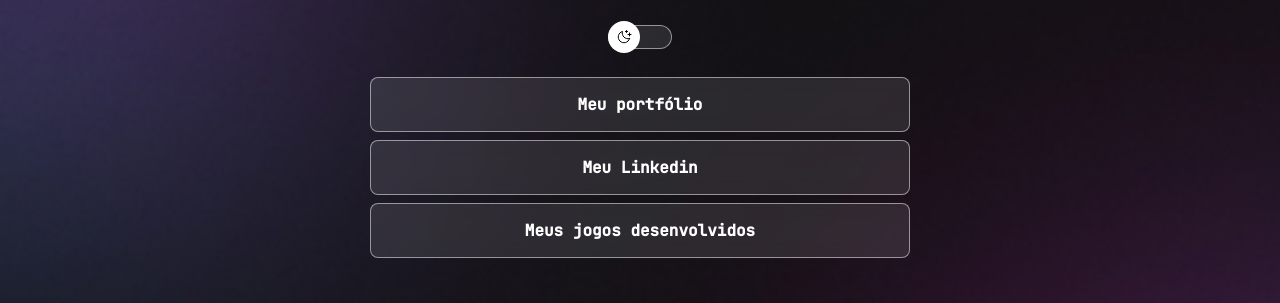
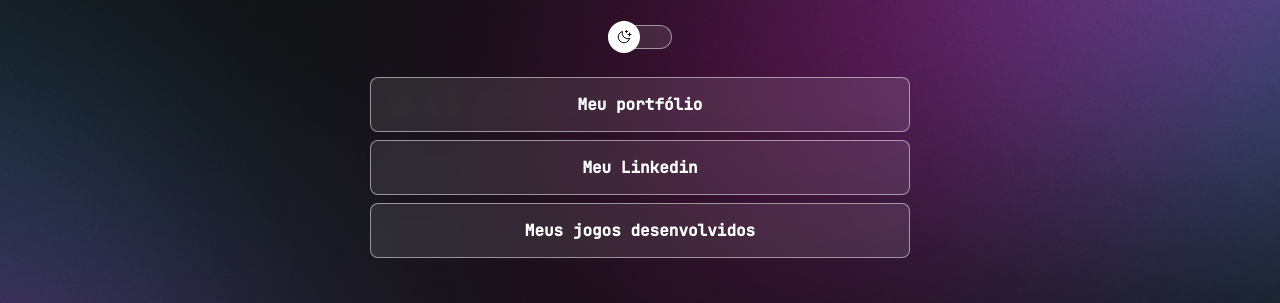
Before and after one commit to rqfaelviana/dev-hub, a plain HTML site: page index.html in a window 1280 px wide. Shown: the part 270-573 px from the top of the page. Drawn offline with nearby package versions, Linux system fonts and the light colour scheme.

Commit message:
change background based on media querie s

```diff
--- a/style.css
+++ b/style.css
@@ -34,6 +34,7 @@ body {
   background-position: top center;
   background-size: cover;
   transition: background-image 0.5s ease;
+  height: 100vh;
 }
 
 body * {
@@ -165,3 +166,13 @@ footer {
   text-align: center;
   font-size: 14px;
 }
+
+/* media queries */
+@media (min-width: 700px){
+  :root {
+    --bg-url: url(./assets/bg-desktop.jpg);
+  }
+  .light {
+    --bg-url: url(.assets/bg-desktop-light.jpg);
+  }
+}
```
Also changed, not shown: assets/bg-desktop-light.jpg (added), assets/bg-desktop.jpg (added), 1 other file.
